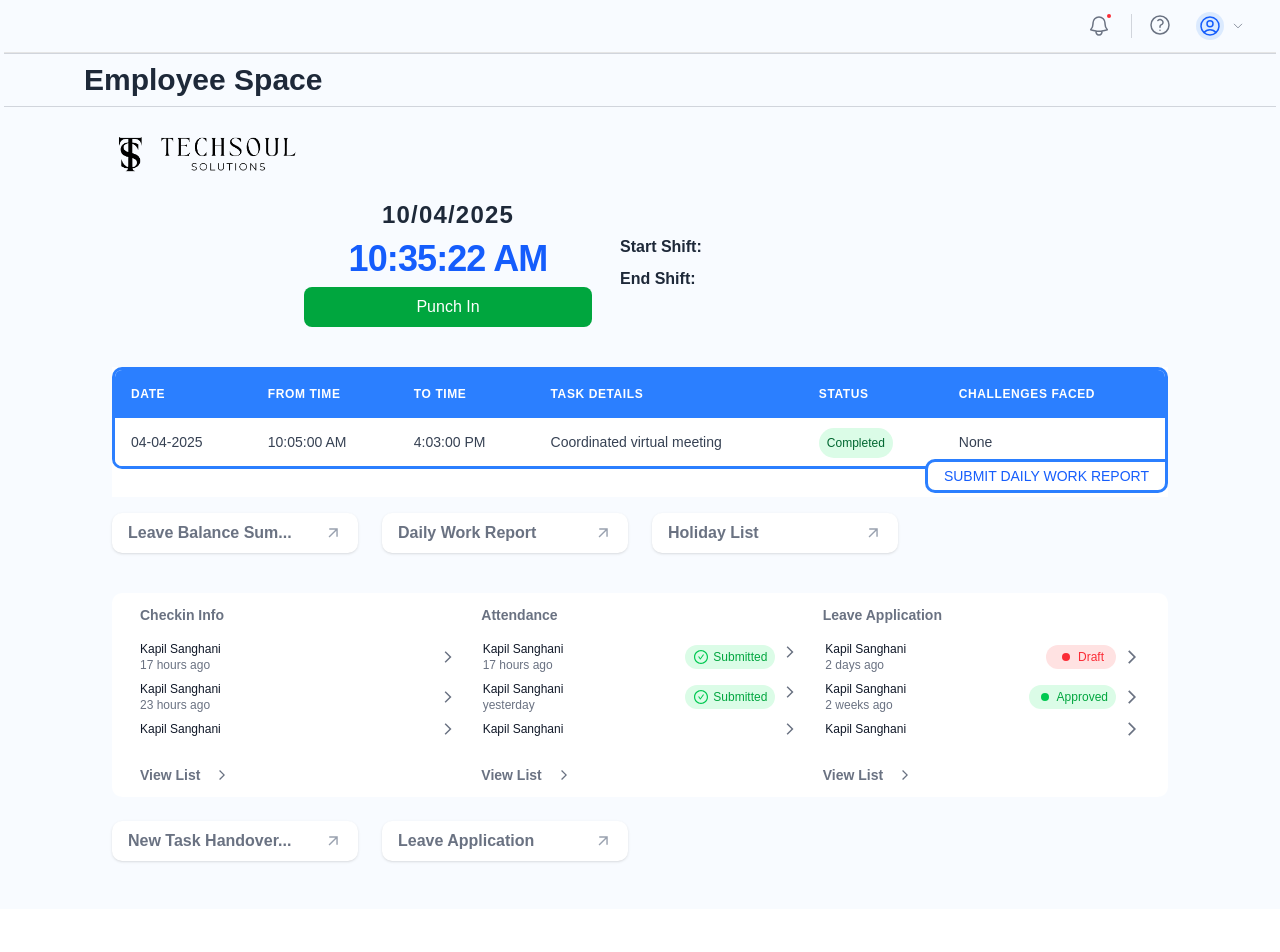
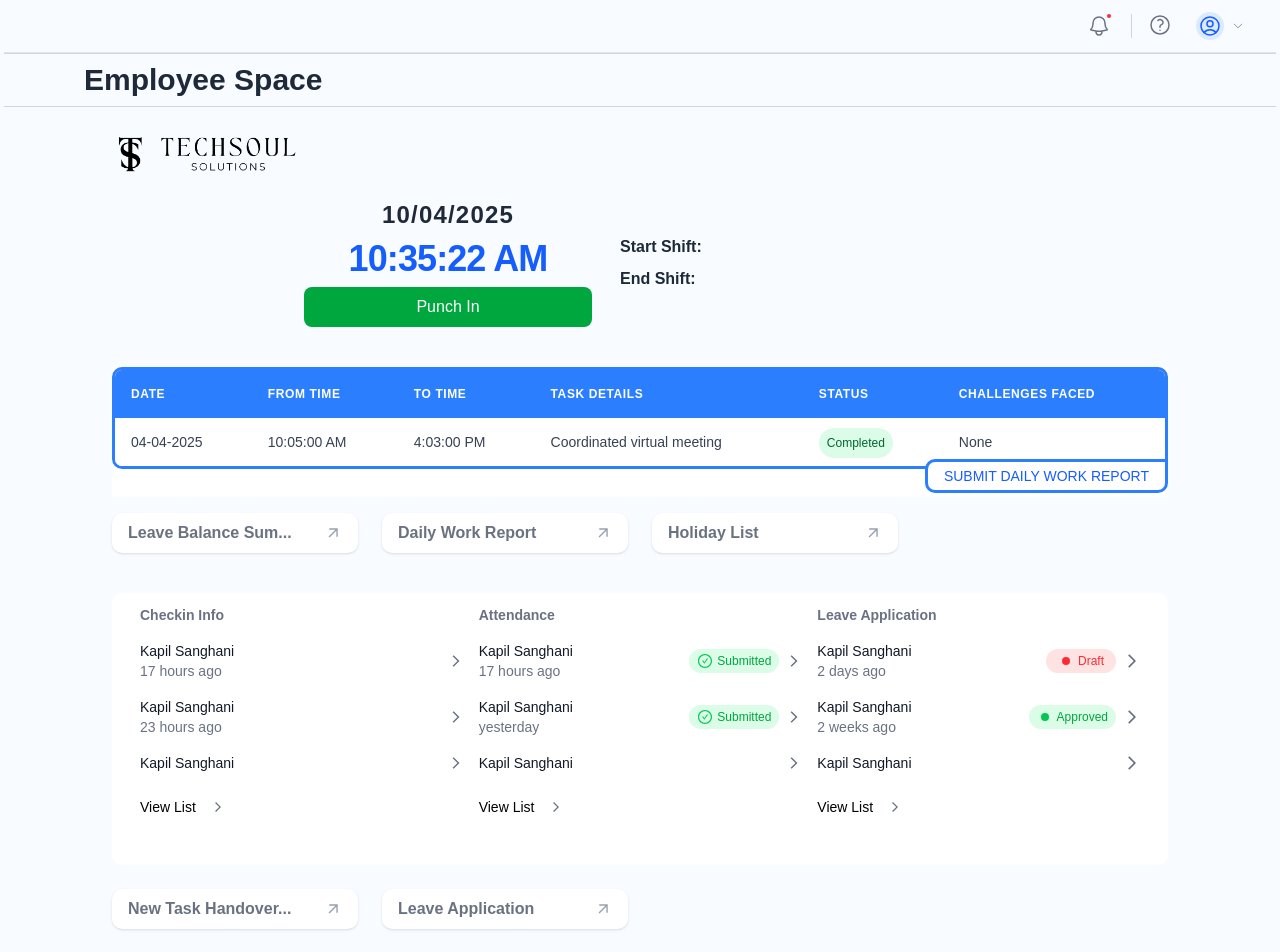
Before and after one commit to kapil238/HR, a Next.js app: page /employeeSpace in a window 1280 px wide. Shown: the top 952 px of the page. Before the commit the page ends 909 px from the top, so only its background shows below. Built offline with nearby package versions, Linux system fonts and the light colour scheme.

Commit message:
Updated feature.

```diff
--- a/src/components/EmployeeStatusTable.jsx
+++ b/src/components/EmployeeStatusTable.jsx
@@ -33,37 +33,35 @@ const EmployeeStatusList = () => {
 
     return (
         <div className="bg-white px-4 rounded-lg">
-
-            <div className="grid grid-cols-3 gap-6 p-3 rounded-t-md font-semibold text-gray-500 text-sm">
-                <div>Checkin Info</div>
-                <div>Attendance</div>
-                <div>Leave Application</div>
+            <div className="grid grid-cols-1 md:grid-cols-3 gap-4 px-3 py-3">
+                <div>
+                    <h2 className="font-semibold text-sm text-gray-500 mb-2">Checkin Info</h2>
+                    {employeeData.map((employee, index) => (
+                        <div key={index} className="flex justify-between items-center py-2">
+                            <div>
+                                <p className="text-sm text-gray-900">{employee.checkinInfo.name}</p>
+                                <p className="text-sm text-gray-500">{employee.checkinInfo.time}</p>
+                            </div>
+                            <MdArrowForwardIos className="text-gray-500 text-sm" />
+                        </div>
+                    ))}
+                    <div className="flex gap-4 items-center pt-4">
+                        <span className="text-black text-sm">View List</span>
+                        <MdArrowForwardIos className="text-gray-500 text-xs" />
+                    </div>
                 </div>
 
-
+                <div>
+                    <h2 className="font-semibold text-sm text-gray-500 mb-2">Attendance</h2>
                     {employeeData.map((employee, index) => (
-                <div key={index} className="grid grid-cols-3 gap-7 px-3 py-1 items-center">
-
-                    <div className="flex items-center justify-between">
+                        <div key={index} className="flex justify-between items-center py-2">
                             <div>
-                            <p className="text-xs text-gray-900">{employee.checkinInfo.name}</p>
-                            <p className="text-xs text-gray-500">{employee.checkinInfo.time}</p>
+                                <p className="text-sm text-gray-900">{employee.attendance.name}</p>
+                                <p className="text-sm text-gray-500">{employee.attendance.time}</p>
                             </div>
-                        <MdArrowForwardIos className="text-gray-500 text-sm" />
-
-
-
-                    </div>
-
-
-
-                    <div className="flex gap-2 items-center justify-between">
-                        <div>
-                            <p className="text-xs text-gray-900">{employee.attendance.name}</p>
-                            <p className="text-xs text-gray-500">{employee.attendance.time}</p>
-                        </div>
-                        <div className="flex gap-2">{employee.leaveApplications[0].status && (
-                            <div className="flex items-center text-green-600 bg-green-100 rounded-full px-2 py-1 ">
+                            <div className="flex gap-2 items-center">
+                                {employee.leaveApplications[0].status && (
+                                    <div className="flex items-center text-green-600 bg-green-100 rounded-full px-2 py-1">
                                         <AiOutlineCheckCircle className="text-green-500 mr-1" />
                                         <span className="text-xs">{employee.leaveApplications[0].status}</span>
                                     </div>
@@ -71,52 +69,50 @@ const EmployeeStatusList = () => {
                                 <MdArrowForwardIos className="text-gray-500 text-sm" />
                             </div>
                         </div>
-
-
-
-                    <div className="flex gap-2 items-center justify-between">
+                    ))}
+                    <div className="flex gap-4 items-center pt-4">
+                        <span className="text-black text-sm">View List</span>
+                        <MdArrowForwardIos className="text-gray-500 text-xs" />
+                    </div>
+                </div>
                 <div>
-                            <p className="text-xs text-gray-900">{employee.leaveApplications[0].name}</p>
-                            <p className="text-xs text-gray-500">{employee.leaveApplications[0].time}</p>
+                    <h2 className="font-semibold text-sm text-gray-500 mb-2">Leave Application</h2>
+                    {employeeData.map((employee, index) => (
+                        <div key={index} className="flex justify-between items-center py-2">
+                            <div>
+                                <p className="text-sm text-gray-900">{employee.leaveApplications[0].name}</p>
+                                <p className="text-sm text-gray-500">{employee.leaveApplications[0].time}</p>
                             </div>
-
                             <div className="flex gap-2 items-center">
                                 {employee.leaveApplications[1].draft && (
-                                <span className="flex items-center gap-1 px-3 py-1 text-xs  text-red-500 bg-red-100 rounded-full">
+                                    <span className="flex items-center gap-1 px-3 py-1 text-xs text-red-500 bg-red-100 rounded-full">
                                         <GoDotFill className="text-red-500 text-base" />
                                         Draft
                                     </span>
                                 )}
                                 {employee.leaveApplications[1].approved && (
-                                <span className="flex items-center gap-1 px-2 py-1 text-xs  text-green-600 bg-green-100 rounded-full">
+                                    <span className="flex items-center gap-1 px-2 py-1 text-xs text-green-600 bg-green-100 rounded-full">
                                         <GoDotFill className="text-green-500 text-base" />
-
                                         Approved
                                     </span>
                                 )}
-
                                 <MdArrowForwardIos className="text-gray-500 text-base" />
                             </div>
                         </div>
+                    ))}
+                    <div
+                        className="flex gap-4 items-center cursor-pointer pt-4"
+                        onClick={() => router.push('/EmployeeCheckin')}
+                    >
+                        <span className="text-black text-sm">View List</span>
+                        <MdArrowForwardIos className="text-gray-500 text-xs" />
                     </div>
-            ))}
+                </div>
+            </div>
+
 
             <div className="grid grid-cols-3 gap-6 p-3 rounded-t-md font-semibold text-gray-500 text-sm mt-3">
-                <div className="flex gap-4 items-center">
-                    <span>View List</span>
-                    <MdArrowForwardIos className="text-gray-500 text-xs" />
-                </div>
-                <div className="flex gap-4 items-center">
-                    <span>View List</span>
-                    <MdArrowForwardIos className="text-gray-500 text-xs" />
-                </div>
-                <div
-                    className="flex gap-4 items-center cursor-pointer"
-                    onClick={() => router.push('/EmployeeCheckin')}
-                >
-                    <span>View List</span>
-                    <MdArrowForwardIos className="text-gray-500 text-xs" />
-                </div>
+
             </div>
 
         </div>
```
Lines whose indentation alone changed are shown as unchanged.
